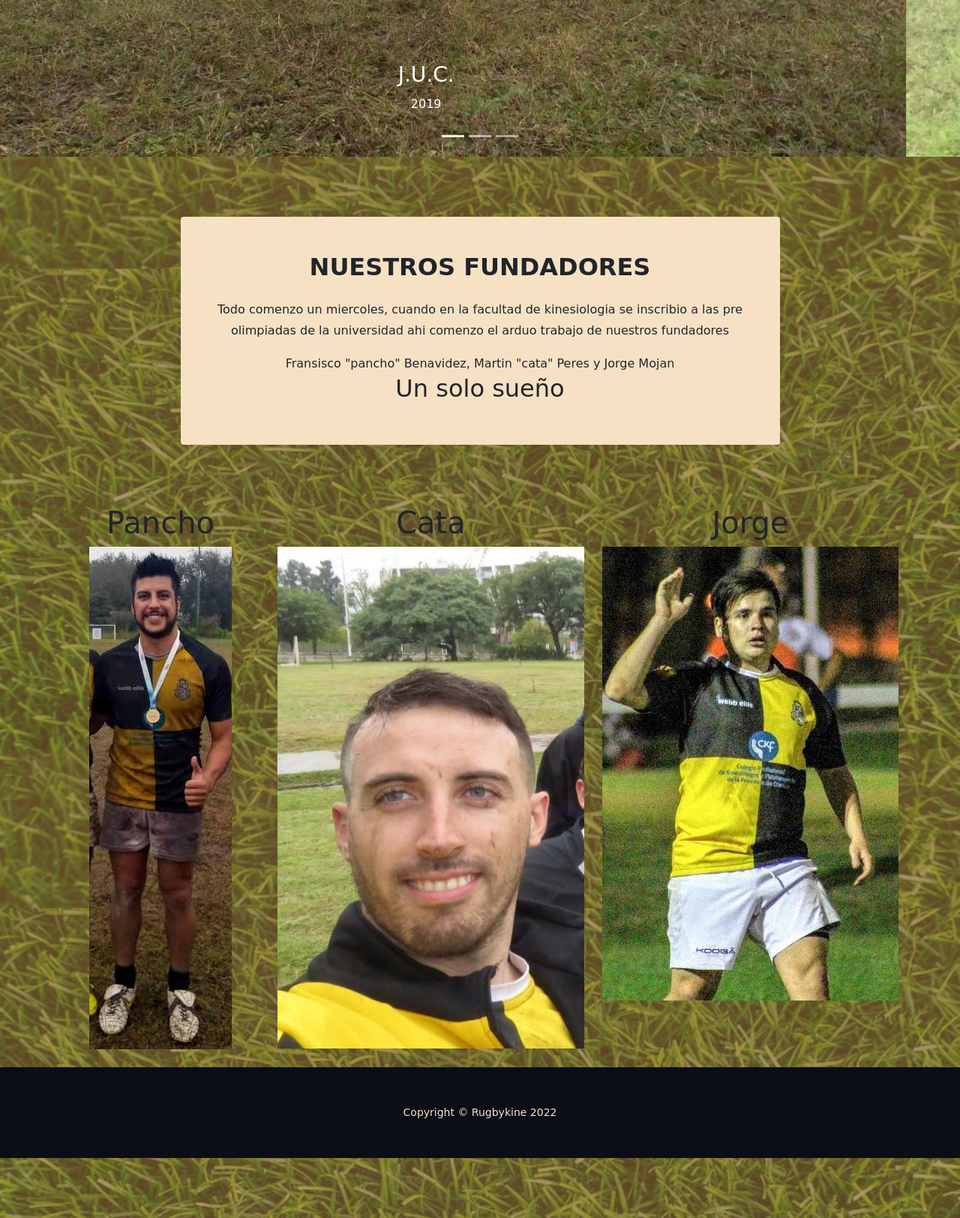
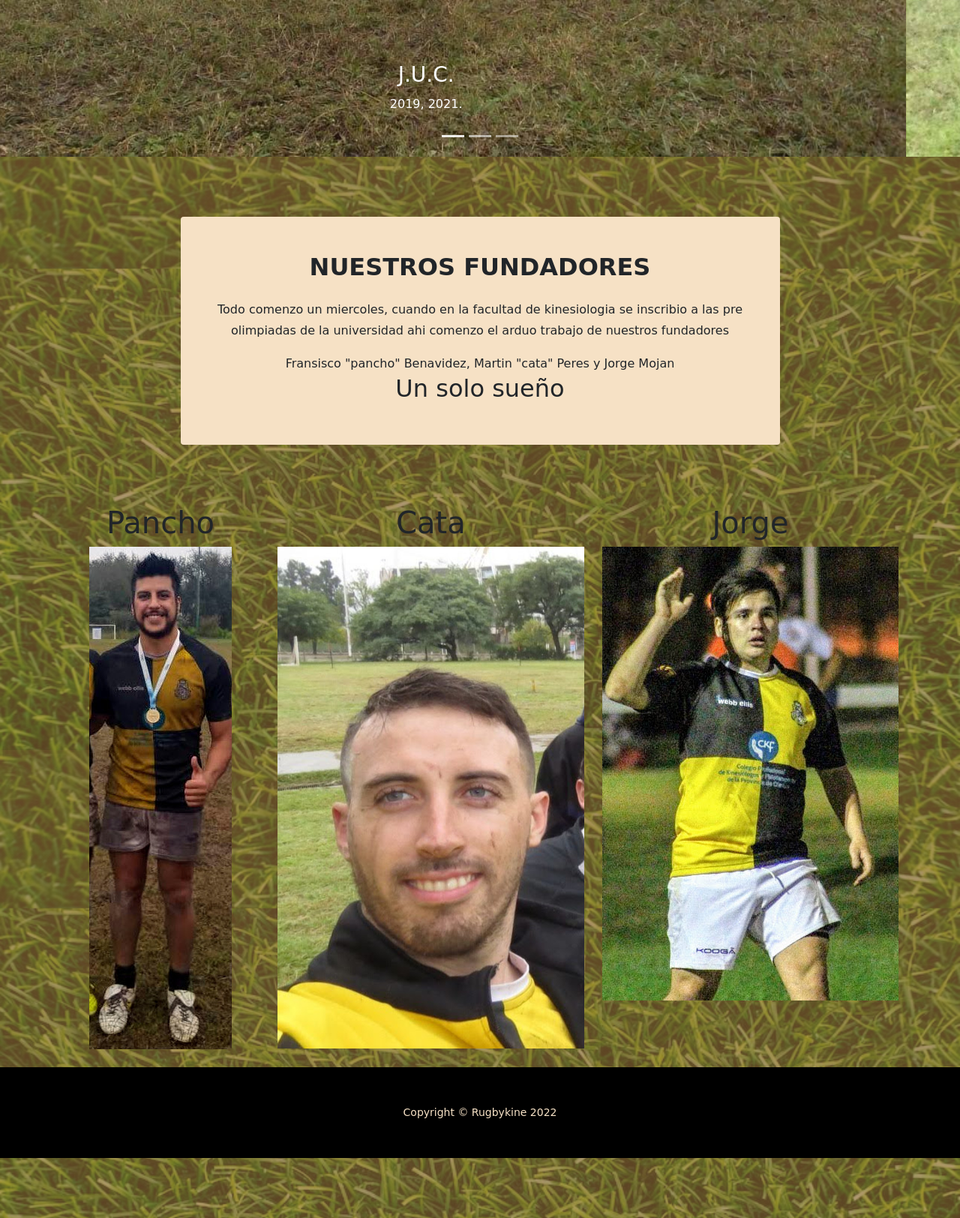
Before and after one commit to elkatasas/Rugbykine2.Saseta, a plain HTML site: page pages/nosotros.html in a window 1280 px wide. Shown: the part 2200-3824 px from the top of the page at 75% size. Drawn offline with nearby package versions, Linux system fonts and the light colour scheme; a web font is replaced by a local one.

Commit message:
actualizando

```diff
--- a/css/estilos.scss
+++ b/css/estilos.scss
@@ -98,7 +98,7 @@ h2, .h2 {
     margin: 0.5rem;
 }
 .footer {
-    background-color: #0B0D17;
+    background-color: #000;
 }
 .text-faded {
     color: $color2;
--- a/pages/nosotros.html
+++ b/pages/nosotros.html
@@ -98,7 +98,7 @@
         <img src="../images/img/Juc.jpg" alt="Los Angeles" class="d-block" style="width:100%">
         <div class="carousel-caption">
             <h3>J.U.C. </h3>
-            <p>2019</p>
+            <p>2019, 2021.</p>
         </div>
         </div>
         <div class="carousel-item">
```
Also changed, not shown: pages/contacto.html (+1 -1 lines), css/estilos.css, 1 other file.
